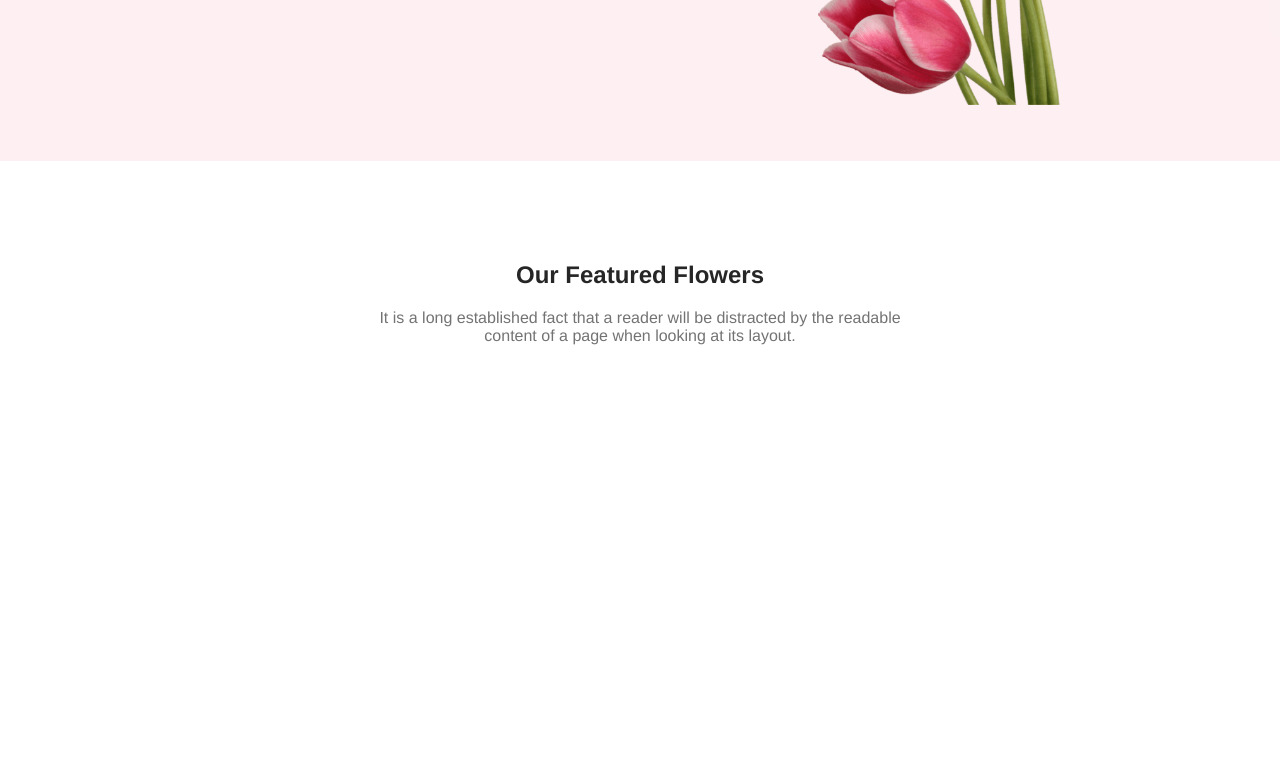
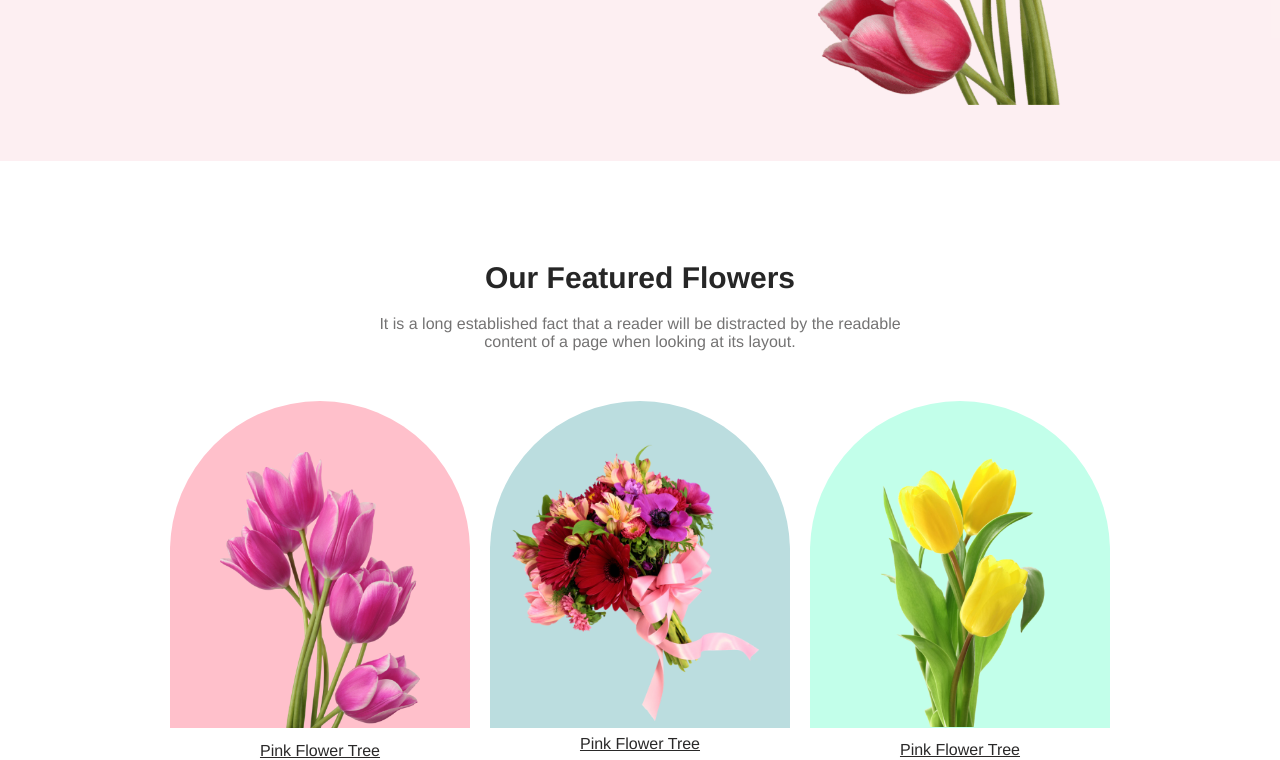
Before and after one commit to Ashiq1052/Assignment1, a plain HTML site: page index.html in a window 1280 px wide. Shown: the part 471-1231 px from the top of the page. Before the commit the page ends 816 px from the top, so only its background shows below. Drawn offline with Linux system fonts and the light colour scheme.

Commit message:
completed part 2

```diff
--- a/index.css
+++ b/index.css
@@ -41,6 +41,8 @@
     color: rgb(38, 38, 38);
     text-align: center;
     margin-top: 100px;
+    font-weight: bolder;
+    font-size: 30px;
 }
 .second-paragraph{
     font-family: 'Franklin Gothic Medium', 'Arial Narrow', Arial, sans-serif;
@@ -48,3 +50,55 @@
     text-align: center;
     margin-top: 20px;
 }
+.img2{
+    width: 200px;
+    margin-top: 51px;
+
+}
+.box1{
+    background-color: pink;
+    width: 300px;
+    height: 327px;
+    text-align:center;
+    border-top-left-radius: 150px;
+    border-top-right-radius: 150px;
+    margin-top: 50px;
+}
+.p{
+    text-decoration: underline;
+    margin-top: 10px;
+    font-family: 'Franklin Gothic Medium', 'Arial Narrow', Arial, sans-serif;
+    color: rgb(42, 41, 41);
+}
+.box2{
+    background-color: rgb(187, 221, 223);
+    width: 300px;
+    height: 327px;
+    text-align:center;
+    border-top-left-radius: 150px;
+    border-top-right-radius: 150px;
+    margin-top: 50px;
+}
+.img3{
+    width: 280px;
+    margin-top: 40px;
+}
+.img4{
+    width: 200px;
+    margin-top: 26px;
+}
+.box3{
+    background-color: rgb(194, 255, 234);
+    width: 300px;
+    height: 327px;
+    text-align:center;
+    border-top-left-radius: 150px;
+    border-top-right-radius: 150px;
+    margin-top: 50px;
+}
+.parent2{
+    display: flex;
+    justify-content: space-around;
+    margin-left: 160px;
+    margin-right: 160px;
+}
--- a/index.html
+++ b/index.html
@@ -7,6 +7,10 @@
     <link rel="stylesheet" href="index.css">
 </head>
 <body>
+    <header>
+
+    </header>
+    <main>
     <section class="first">
         <div class="parent1">
             <div class="div1">
@@ -26,6 +30,24 @@
      <section class="second">
         <h1 class="second-heading">Our Featured Flowers</h1>
         <p class="second-paragraph">It is a long established fact that a reader will be distracted by the readable<br>content of a page when looking at its layout.</p>
+        <div class="parent2">
+            <div class="box1">
+                <img class="img2" src="flower-pictures/pngwing 6.png" alt="">
+                <p class="p">Pink Flower Tree</p>
+            </div>
+            <div class="box2">
+                <img class="img3" src="flower-pictures/pngwing 5.png" alt="">
+                <p class="p">Pink Flower Tree</p>
+            </div>
+            <div class="box3">
+                <img class="img4" src="flower-pictures/pngwing 7.png" alt="">
+                <p class="p">Pink Flower Tree</p>
+            </div>
+        </div>
      </section>
+    </main>
+    <footer>
+
+    </footer>
 </body>
 </html>
```
